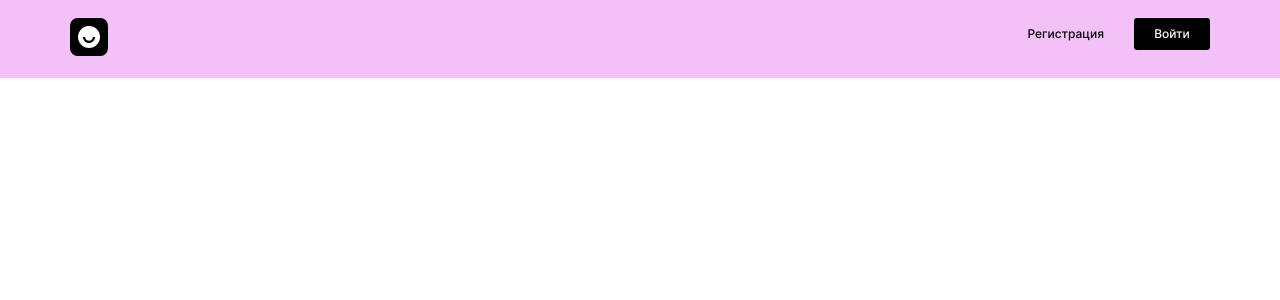
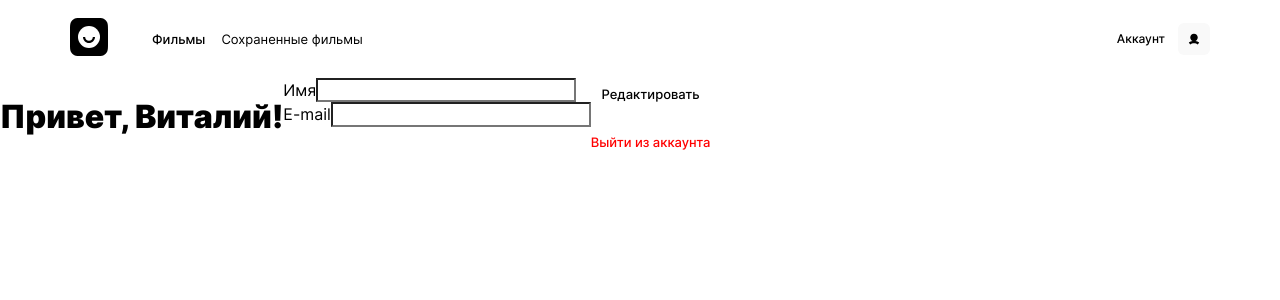
Before and after one commit to ninakoliada/movies-explorer-frontend, a React (Create React App) app: page /profile in a window 1280 px wide. Shown: the top 300 px of the page. Built offline with nearby package versions, Linux system fonts and the light colour scheme.

Commit message:
savedMoves, header

```diff
--- a/src/components/Header/Header.css
+++ b/src/components/Header/Header.css
@@ -3,11 +3,13 @@
     display: flex;
     justify-content: space-between;
     padding: 18px 70px;
-    background-color: #F3C1F8;
+    background-color: #FFF;
 }
 
 .header__container {
     justify-content: space-between;
+    align-items: center;
+    display: flex;
 }
 
 .header__logo {
@@ -18,3 +20,28 @@
 .header__link {
     margin-right: 30px;
 }
+
+.header__account_link {
+    display: flex;
+    justify-content: center;
+    align-items: center;
+}
+
+.header__link_movies {
+    font-weight: 500;
+    font-size: 13px;
+    line-height: 18px;
+    margin: 0 0 0 44px;
+}
+
+.header__link_save-movies {
+    font-weight: 400;
+    margin: 0 0 0 16px;
+}
+
+.header__account_logo {
+    padding: 10px;
+    background-color: #F9F9F9;
+    border-radius: 6px;
+    margin: 0 0 0 13px;
+}
--- a/src/components/Header/Header.jsx
+++ b/src/components/Header/Header.jsx
@@ -1,16 +1,34 @@
+import { Route } from "react-router-dom";
+import { Switch } from "react-router-dom";
 import HeaderLogo from "../../images/header-logo.svg";
+import AccountLogo from "../../images/account-logo.svg";
 import { Button } from '../Button/Button';
 import { Link } from "../Link/Link";
 import './Header.css';
 
-export const Header = () => {
+export const Header = (props) => {
+  const className = `header ${props.className ? props.className : ''}`;
+
   return (
-    <header className="header">
-      <Link to="/"><img className="header__logo" alt="logo" src={HeaderLogo}/></Link>
-      <div className="header__container">
-        <Link to="/sign-up" className="header__link">Регистрация</Link>
-        <Button to="/sign-in" className="header__button">Войти</Button>
-      </div>
+    <header className={className}>
+        <Switch>
+          <Route path="/" exact>
+            <Link to="/"><img className="header__logo" alt="logo" src={HeaderLogo}/></Link>
+            <div className="header__container">
+              <Link to="/sign-up" className="header__link">Регистрация</Link>
+              <Button to="/sign-in" className="header__button">Войти</Button>
+            </div>
+          </Route>
+          <Route path="*">
+            <div className="header__container">
+              <Link to="/"><img className="header__logo" alt="logo" src={HeaderLogo}/></Link>
+              <Link to="/movies" className="header__link_movies">Фильмы</Link>
+              <Link to="/saved-movies" className="header__link_movies header__link_save-movies">Сохраненные фильмы</Link>
+            </div>
+              <Link to="/profile" className="header__account_link">Аккаунт <img className="header__account_logo" alt="иконка аккаунта" src={AccountLogo} /></Link>
+          </Route>
+        </Switch>
+
     </header>
   );
 };
--- a/src/components/Main/Main.css
+++ b/src/components/Main/Main.css
@@ -0,0 +1,3 @@
+.main__header {
+    background-color: #F3C1F8;
+}
--- a/src/components/Main/Main.jsx
+++ b/src/components/Main/Main.jsx
@@ -6,11 +6,12 @@ import { AboutMe } from "../AboutMe/AboutMe";
 import { Portfolio } from "../Portfolio/Portfolio";
 import { Footer } from "../Footer/Footer";
 
+import "./Main.css";
 
 export const Main = () => {
     return (
         <main>
-            <Header />
+            <Header className="main__header"/>
             <Promo />
             <AboutProject />
             <Techs />
--- a/src/components/Movies/Movies.jsx
+++ b/src/components/Movies/Movies.jsx
@@ -2,14 +2,15 @@ import { Header } from "../Header/Header";
 import { Button } from "../Button/Button"
 import { MoviesCard } from "../MoviesCard/MoviesCard"
 import { SearchForm } from "../SearchForm/SearchForm"
+import { Footer } from "../Footer/Footer";
 
 import "./Movies.css";
-import { Footer } from "../Footer/Footer";
 
 export const Movies = () => {
     return (
+        <>
+            <Header />
             <main className="movies">
-            <Header />
                 <SearchForm />
                 <MoviesCard />
                 <div className="movies__button-container">
@@ -17,5 +18,7 @@ export const Movies = () => {
                 </div>
                 <Footer />
             </main>
+        </>
     )
+
 }
--- a/src/components/Profile/Profile.css
+++ b/src/components/Profile/Profile.css
@@ -0,0 +1,36 @@
+.profile {
+    display: flex;
+}
+.profile__button-container {
+    display: flex;
+    flex-direction: column;
+}
+
+.profile__button {
+    background-color: unset;
+    border: none;
+    color: black;
+    width: 100%;
+    padding: 0;
+    margin: 0;
+    font-weight: 500;
+    font-size: 13px;
+    line-height: 16px;
+}
+
+.profile__button_red {
+    color: red;
+    margin: 16px 0 0;
+}
+
+.profile__input_container {
+
+}
+
+.profile__input_area {
+
+}
+
+.profile__input {
+    background-color: unset;
+}
--- a/src/components/Profile/Profile.jsx
+++ b/src/components/Profile/Profile.jsx
@@ -1,3 +1,4 @@
+import { Button } from "../Button/Button";
 import { Header } from "../Header/Header";
 
 import "./Profile.css";
@@ -7,7 +8,23 @@ export const Profile = () => {
         <>
         <Header />
         <main className="profile">
+            <h1 className="profile__heading">Привет, Виталий!</h1>
 
+            <div className="profile__input_container">
+                <div className="profile__input_area">
+                    <label className="profile__text" id="name">Имя</label>
+                    <input className="profile__input" id="name" type="text"></input>
+                </div>
+                <div className="profile__input_area">
+                    <label className="profile__text" id="email">E-mail</label>
+                    <input className="profile__input" id="email" type="email"></input>
+                </div>
+            </div>
+
+            <div className="profile__button-container">
+                <Button className="profile__button">Редактировать</Button>
+                <Button className="profile__button profile__button_red">Выйти из аккаунта</Button>
+            </div>
         </main>
         </>
     )
--- a/src/components/SavedMovies/SavedMovies.css
+++ b/src/components/SavedMovies/SavedMovies.css
@@ -0,0 +1,3 @@
+.savedMovies {
+    padding: 0 70px;
+}
--- a/src/components/SavedMovies/SavedMovies.jsx
+++ b/src/components/SavedMovies/SavedMovies.jsx
@@ -1,7 +1,23 @@
+import { Header } from "../Header/Header";
+import { Button } from "../Button/Button";
+import { MoviesCard } from "../MoviesCard/MoviesCard";
+import { SearchForm } from "../SearchForm/SearchForm";
+import { Footer } from "../Footer/Footer";
+
+import "./SavedMovies.css";
+
 export const SavedMovies = () => {
     return (
-        <main>
-
-        </main>
+        <>
+            <Header />
+            <main className="savedMovies">
+                <SearchForm />
+                <MoviesCard />
+                <div className="movies__button-container">
+                    <Button className="movies__button">Ещё</Button>
+                </div>
+                <Footer />
+            </main>
+        </>
     )
 }
```
Also changed, not shown: src/images/account-logo.svg (added). Lines whose indentation alone changed are shown as unchanged.
